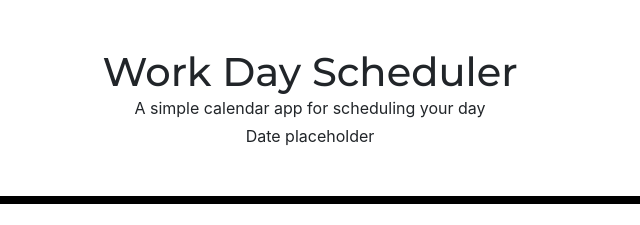
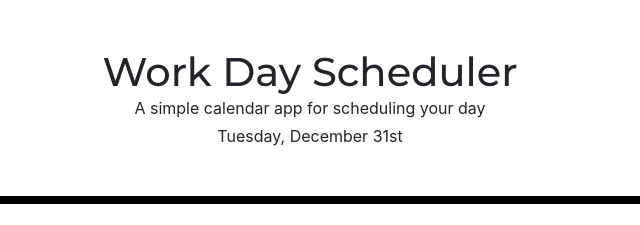
Before and after one commit to ShaneKeney/Day_Planner, a plain HTML site: page index.html in a window 1280 px wide. Shown: the top 225 px of the page, 330-970 px from the left. Drawn offline with nearby package versions, Linux system fonts and the light colour scheme.

Commit message:
- current date header display

```diff
--- a/index.html
+++ b/index.html
@@ -18,15 +18,17 @@
 
     <!-- Icon library -->
     <link rel="stylesheet" href="https://cdnjs.cloudflare.com/ajax/libs/font-awesome/4.7.0/css/font-awesome.min.css">
+
+    <!-- Moment.js library -->
+    <script src="https://cdnjs.cloudflare.com/ajax/libs/moment.js/2.24.0/moment.min.js"></script>
 </head>
 <body>
-
     <div class="container-fluid bottom-border mb-4">
         <div class="row d-flex justify-content-center">
             <div class="d-flex flex-column pt-5 col-6">
                 <h1 class="d-flex header m-0 justify-content-center text-break text-align-center">Work Day Scheduler</h1>
                 <p class="d-flex m-0 justify-content-center text-break text-align-center">A simple calendar app for scheduling your day</p>
-                <p class="d-flex m-0 justify-content-center mt-1 mb-5 text-break text-align-center">Date placeholder</p>
+                <p class="d-flex m-0 justify-content-center mt-1 mb-5 text-break text-align-center" id="datePlaceholder">Date placeholder</p>
             </div>
         </div>
     </div>
--- a/scripts/index.js
+++ b/scripts/index.js
@@ -1,9 +1,13 @@
 var timeBlockContainer = $("#timeBlockContainer");
 var timeBlockTemplate = $(".timeBlock").clone();
+var todayDateDisplay = $("body").find("#datePlaceholder");
 
 $(document).ready(() => {
     //remove template html (will dyn create in a little)
     $(".timeBlock").remove();
+
+    let dt = moment();
+    todayDateDisplay.text(dt.format("dddd, MMMM Do"));
 
     //create all timeSlots dynamically to keep html clean
     createTimeBlocks();
```
